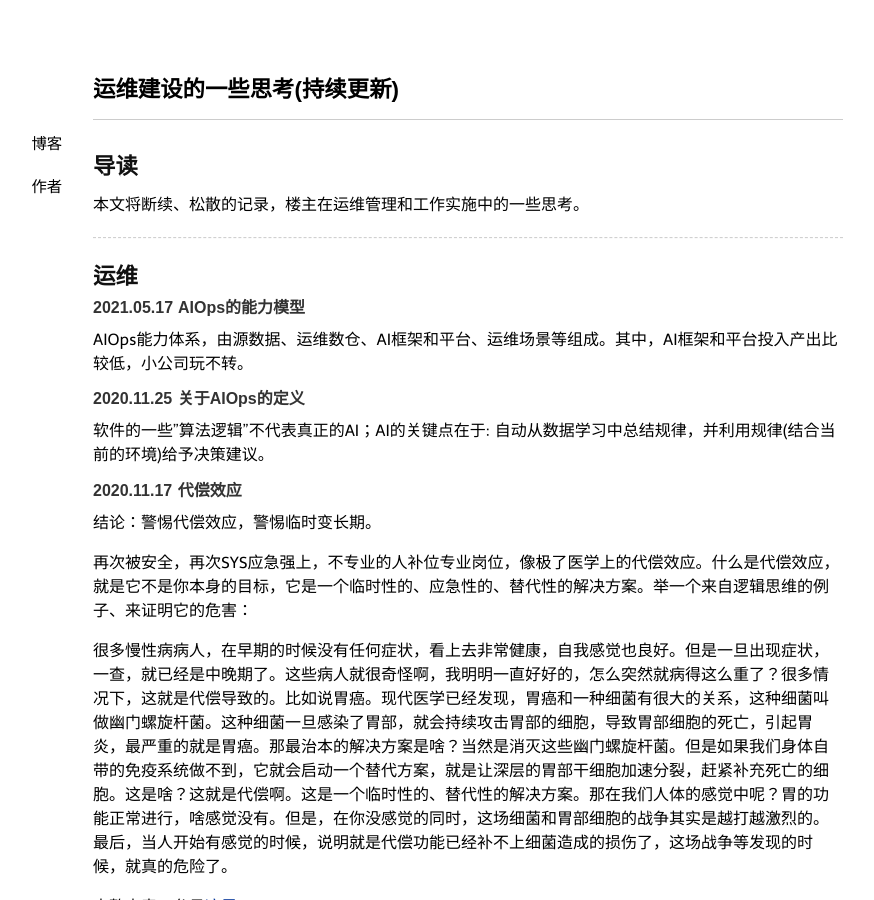
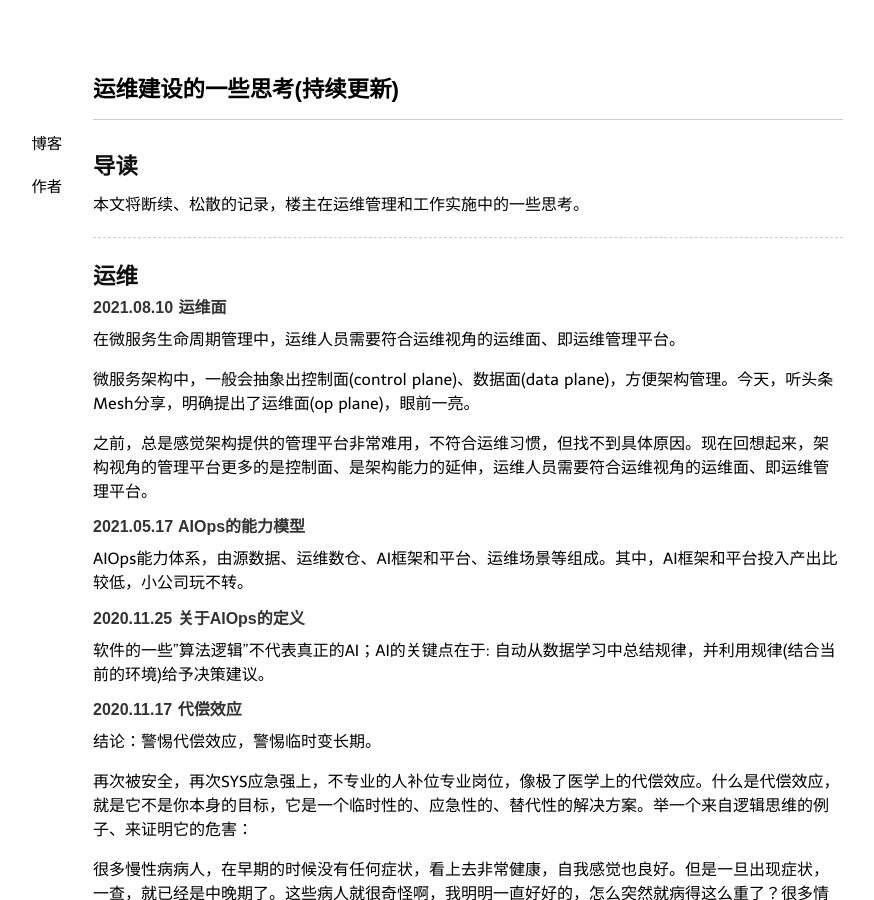
Before and after one commit to niean/niean.github.io, a Jekyll site: the page built from _posts/2020-03-15-op-tb.markdown, in a window 1280 px wide and 900 px high. Shown: the whole window, without its empty margins (172-1046 px from the left). Built offline with Jekyll 4.4.1, drawn with Linux system fonts in a browser that asks for light colours; comment, search, counter and statistics services are not loaded.

Commit message:
更新op-tb

```diff
--- a/_posts/2020-03-15-op-tb.markdown
+++ b/_posts/2020-03-15-op-tb.markdown
@@ -11,6 +11,14 @@ tags:
 
 ----
 ## 运维
+#### 2021.08.10 运维面
+在微服务生命周期管理中，运维人员需要符合运维视角的运维面、即运维管理平台。
+
+微服务架构中，一般会抽象出控制面(control plane)、数据面(data plane)，方便架构管理。今天，听头条Mesh分享，明确提出了运维面(op plane)，眼前一亮。
+
+之前，总是感觉架构提供的管理平台非常难用，不符合运维习惯，但找不到具体原因。现在回想起来，架构视角的管理平台更多的是控制面、是架构能力的延伸，运维人员需要符合运维视角的运维面、即运维管理平台。
+
+
 #### 2021.05.17 AIOps的能力模型
 AIOps能力体系，由源数据、运维数仓、AI框架和平台、运维场景等组成。其中，AI框架和平台投入产出比较低，小公司玩不转。
 
```
